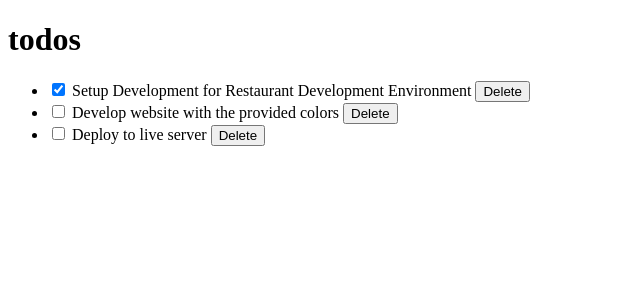
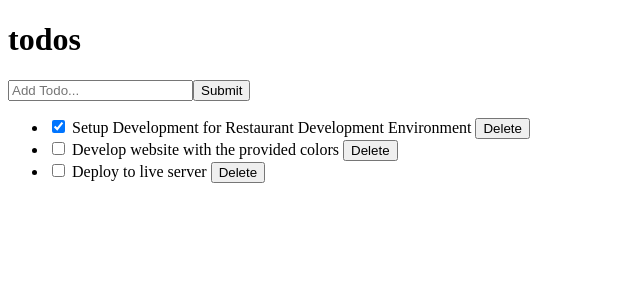
Before and after one commit to akos29/todo, a React (Create React App) app: page / in a window 1280 px wide. Shown: the top 300 px of the page, without its empty margins (0-640 px from the left). Built offline with nearby package versions, Linux system fonts and the light colour scheme.

Commit message:
Add CRUD functionalities and form validation

```diff
--- a/package.json
+++ b/package.json
@@ -9,6 +9,7 @@
     "react": "^18.2.0",
     "react-dom": "^18.2.0",
     "react-scripts": "5.0.1",
+    "uuid": "^9.0.0",
     "web-vitals": "^2.1.4"
   },
   "scripts": {
--- a/src/components/InputTodo.js
+++ b/src/components/InputTodo.js
@@ -1,10 +1,33 @@
 import React, { Component } from 'react'
 
 export class InputTodo extends Component {
+	state = {
+		title : "",
+	};
+
+	onChange = e => {
+		this.setState({
+			[e.target.name]: e.target.value
+		});
+	};
+
+	handleSubmit = e => {
+		e.preventDefault();
+		if(this.state.title.trim()!==''){
+			this.props.addTodo(this.state.title);
+			this.setState({
+			title:""
+		});
+		} else {
+			alert('Please add Todo Item')
+		}
+
+	};
+
   render() {
     return (
-      <form>
-        <input type="text" placeholder='Add Todo...' />
+      <form onSubmit={this.handleSubmit}>
+        <input type="text" name="title" value={this.state.title} placeholder='Add Todo...' onChange={this.onChange} />
         <button>Submit</button>
       </form>
     )
--- a/src/components/TodoContainer.js
+++ b/src/components/TodoContainer.js
@@ -1,21 +1,23 @@
 	import React from "react"
 	import TodoList from "./TodoList"
 	import Header from "./Header"
+	import InputTodo from "./InputTodo"
+	import { v4 as uuidv4 } from "uuid"
 	class TodoContainer extends React.Component {
 		state = {
 			todos:[
 				{
-						id: 1,
+						id: uuidv4(),
 						title: "Setup Development for Restaurant Development Environment",
 						completed: true
 				},
 				{
-						id: 2,
+						id: uuidv4(),
 						title: "Develop website with the provided colors",
 						completed: false
 				},
 				{
-						id: 3,
+						id: uuidv4(),
 						title: "Deploy to live server",
 						completed: false
 				},
@@ -48,9 +50,22 @@
 			})
 		};
 
+		const addTodoItem = title => {
+			const newTodo = {
+				id:uuidv4(),
+				title: title,
+				completed: false
+			};
+
+			this.setState({
+				todos: [...this.state.todos,newTodo]
+			});
+		};
+
 	return (
 			<>
 				<Header />
+				<InputTodo addTodo={addTodoItem} />
 				<TodoList todos={this.state.todos} handleChangeProps={handleChange} delTodo={delTodo} />
 			</>
 
```
Also changed, not shown: 1 other file (tests, documents, lock files or other folders).
